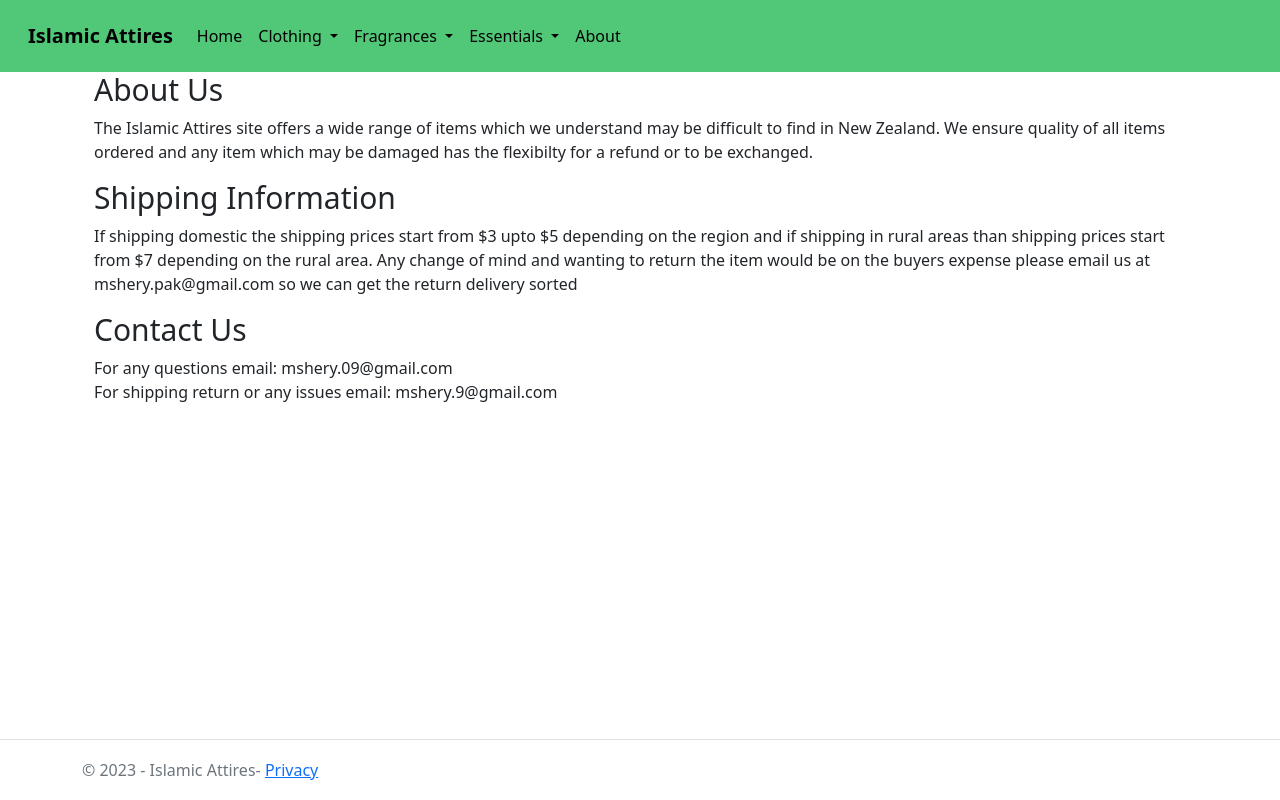
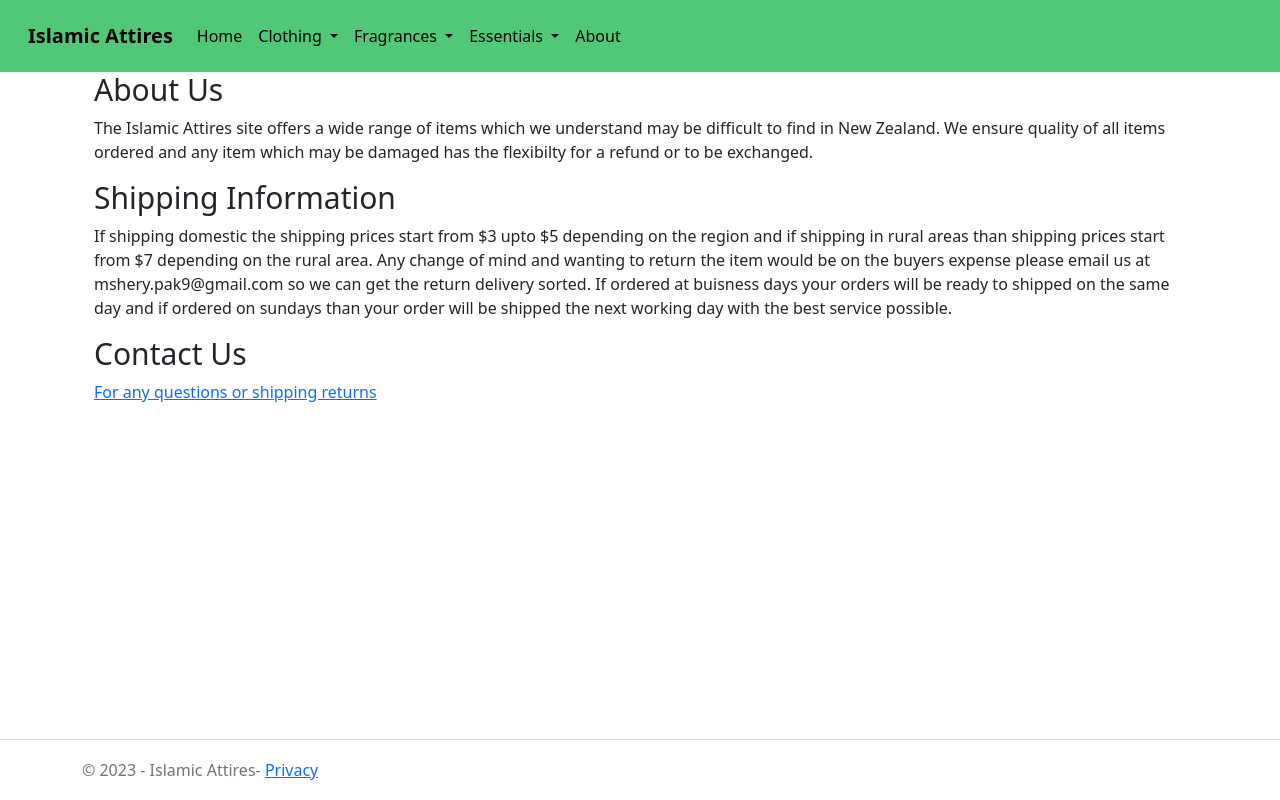
Before and after one commit to mshxrry/Islamic-clothing-website, an ASP.NET Core app: page /Home/About in a window 1280 px wide. Run offline with ASP.NET Core 8, Linux system fonts and the light colour scheme; style sheets or scripts are compiled from the project's sources.

Commit message:
added mailto and customized scroll bar

```diff
--- a/Islamic clothing website/Views/Home/About.cshtml
+++ b/Islamic clothing website/Views/Home/About.cshtml
@@ -7,7 +7,10 @@
     <h1 style="text-align:left;font-size:30px;">About Us</h1>
     <p>The Islamic Attires site offers a wide range of items which we understand may be difficult to find in New Zealand. We ensure quality of all items ordered and any item which may be damaged has the flexibilty for a refund or to be exchanged.</p>
     <h1 style="text-align:left;font-size:30px;">Shipping Information</h1>
-    <p> If shipping domestic the shipping prices start from $3 upto $5 depending on the region and if shipping in rural areas than shipping prices start from $7 depending on the rural area. Any change of mind and wanting to return the item would be on the buyers expense please email us at mshery.pak@gmail.com so we can get the return delivery sorted</p>
+    <p> If shipping domestic the shipping prices start from $3 upto $5 depending on the region and if shipping in rural areas than shipping prices start from $7 depending on the rural area. Any change of mind and wanting to return the item would be on the buyers expense please email us at mshery.pak9@gmail.com so we can get the return delivery sorted. If ordered at buisness days your orders will be ready to shipped on the same day and if ordered on sundays than your order will be shipped the next working day with the best service possible.</p>
     <h2 style="text-align:left;font-size:30px;">Contact Us</h2>
-    <p>For any questions email: mshery.09@gmail.com <br /> For shipping return or any issues email: mshery.9@gmail.com</p>
+    <a href ="mailto:mshery.pak9@gmail.com?subject = questions&body = Message">
+        For any questions or shipping returns
+    </a>
+
 </div>
--- a/Islamic clothing website/Views/Shared/_Layout.cshtml
+++ b/Islamic clothing website/Views/Shared/_Layout.cshtml
@@ -46,6 +46,24 @@
     .nav-item:hover .dropdown-menu {
         background-color: white;
     }
+    /* width */
+    ::-webkit-scrollbar {
+        width: 10px;
+    }
+
+    /* Track */
+    ::-webkit-scrollbar-track {
+        background: #f1f1f1;
+    }
+
+    /* Handle */
+    ::-webkit-scrollbar-thumb {
+        background: #888;
+    }
+
+        /* Handle on hover */
+        ::-webkit-scrollbar-thumb:hover {
+            background: #555;
 </style>
 
 <body>
```
